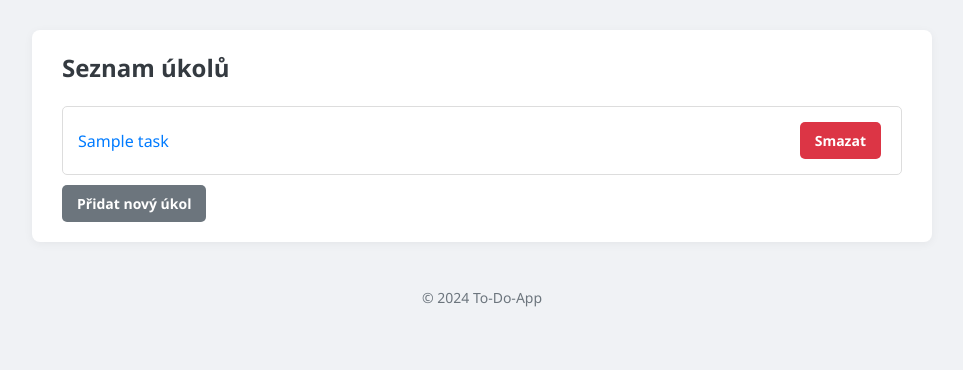
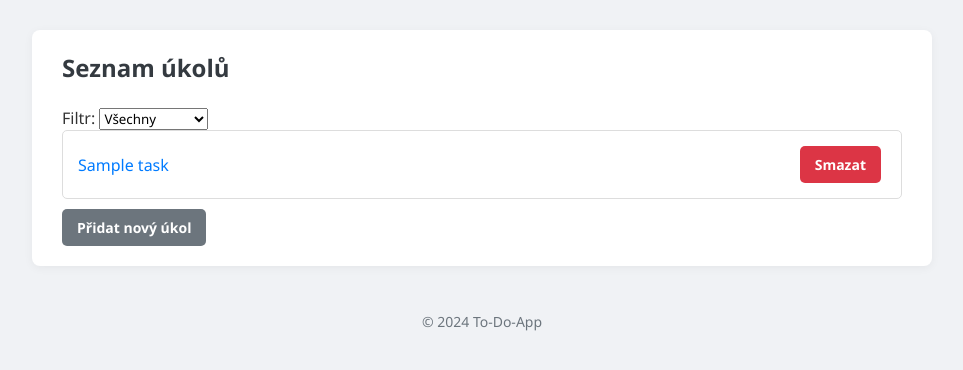
Before and after one commit to Montikks/To_Do_app, a Django app: page / in a window 1280 px wide. Shown: the part 160-530 px from the top of the page, without its empty margins (158-1121 px from the left). Run offline with Django 5.2, Linux system fonts and the light colour scheme; a user stored in the database is signed in; tables that the repository leaves empty hold one stand-in row (values such as "Sample post").

Commit message:
Added task filtering functionality

```diff
--- a/tasks/templates/tasks/task_list.html
+++ b/tasks/templates/tasks/task_list.html
@@ -5,6 +5,16 @@
 {% block content %}
 <div class="task-list-container">
     <h2>Seznam úkolů</h2>
+    <div class="filter-container">
+    <form method="get" action="{% url 'task_list' %}">
+        <label for="status">Filtr:</label>
+        <select name="status" id="status" onchange="this.form.submit()">
+            <option value="" {% if not filter_status %}selected{% endif %}>Všechny</option>
+            <option value="completed" {% if filter_status == 'completed' %}selected{% endif %}>Dokončené</option>
+            <option value="pending" {% if filter_status == 'pending' %}selected{% endif %}>Nedokončené</option>
+        </select>
+    </form>
+</div>
     {% if tasks %}
         <ul class="task-list">
             {% for task in tasks %}
--- a/tasks/views.py
+++ b/tasks/views.py
@@ -6,8 +6,14 @@ from django.contrib.auth.decorators import login_required
 
 @login_required
 def task_list(request):
-    tasks = Task.objects.filter(user=request.user)
-    return render(request, 'tasks/task_list.html', {'tasks': tasks})
+    filter_status = request.GET.get('status')  # Získání filtru z URL
+    if filter_status == 'completed':
+        tasks = Task.objects.filter(user=request.user, completed=True)
+    elif filter_status == 'pending':
+        tasks = Task.objects.filter(user=request.user, completed=False)
+    else:
+        tasks = Task.objects.filter(user=request.user)
+    return render(request, 'tasks/task_list.html', {'tasks': tasks, 'filter_status': filter_status})
 
 
 
```
